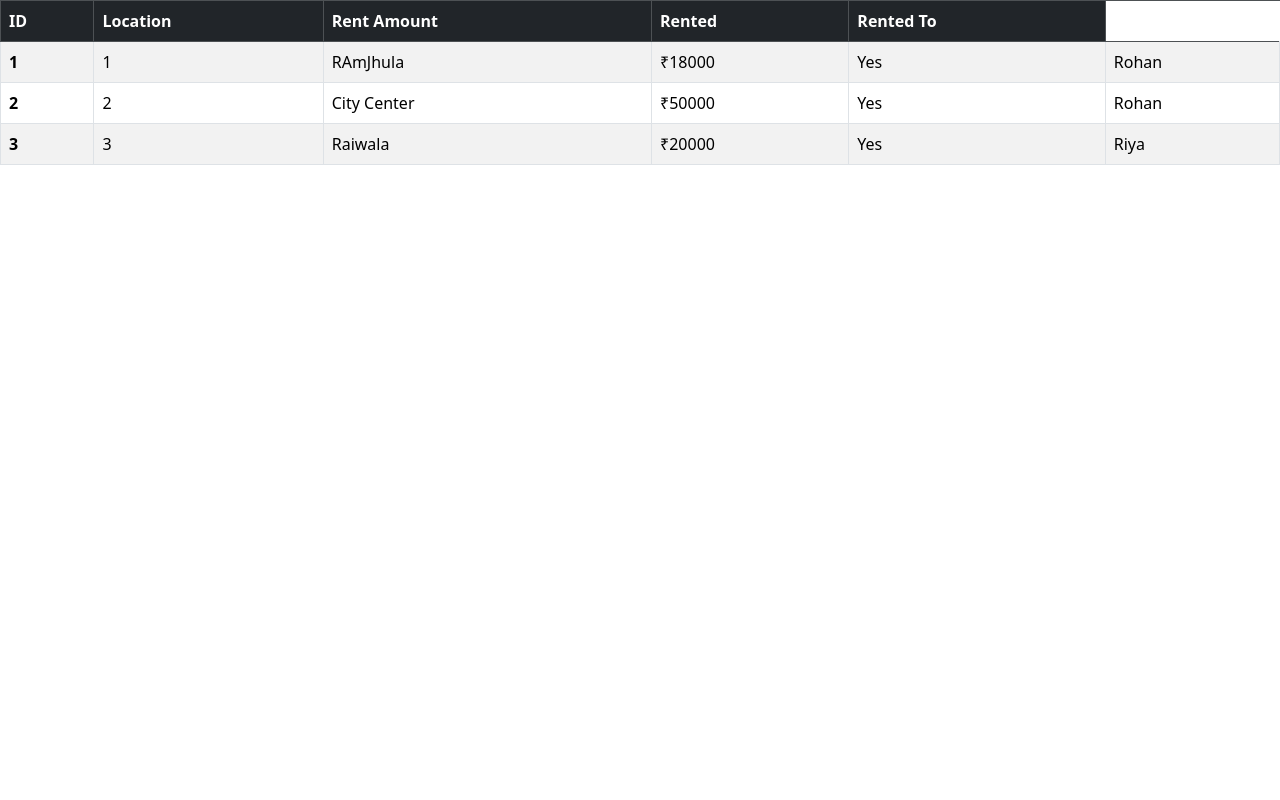
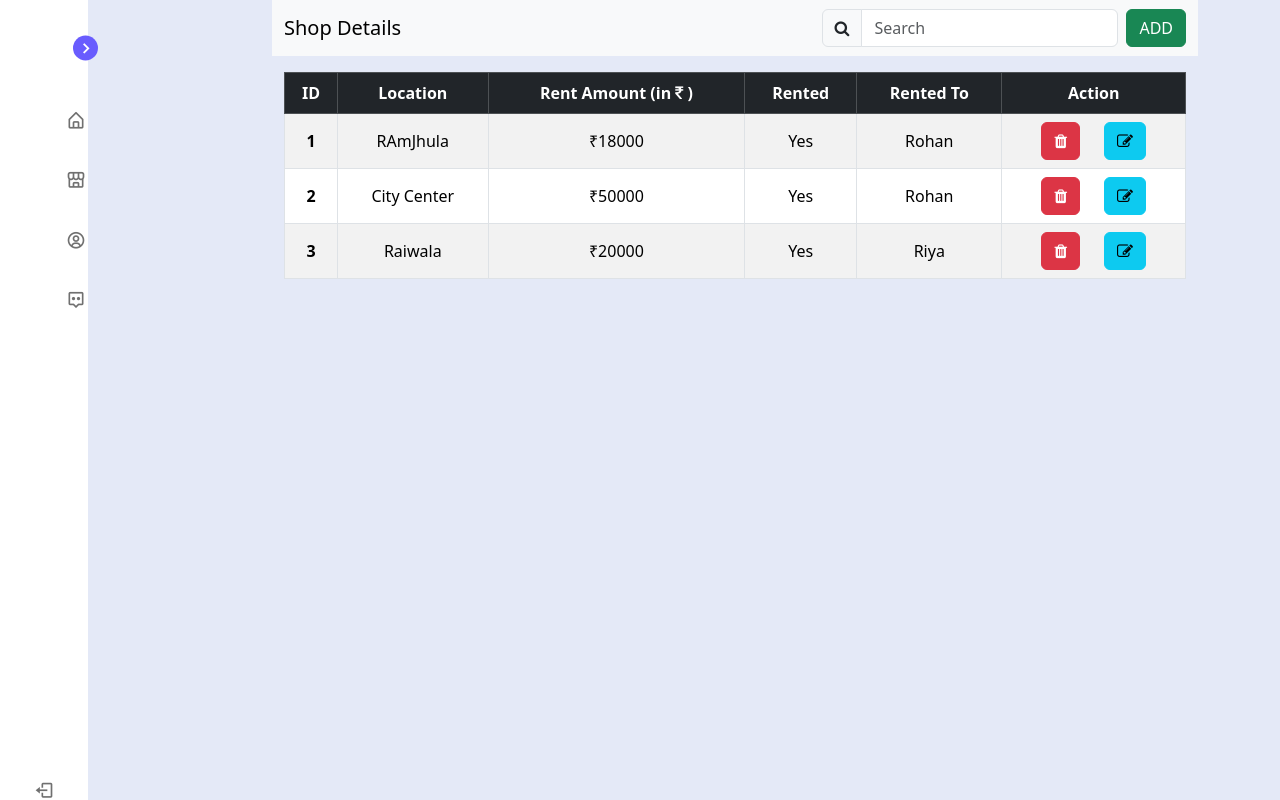
Before and after one commit to Kunal-R-Prajapati/Invoice-Management, a PHP site: page /shopdetail.php in a window 1280 px wide. Run offline with PHP 8.4, Linux system fonts and the light colour scheme; some libraries are stand-ins or nearby versions.

Commit message:
shop details php added

```diff
--- a/References/riya php/bar.php
+++ b/References/riya php/bar.php
@@ -1,6 +1,6 @@
-
 <!DOCTYPE html>
 <html lang="en">
+
 <head>
 	<meta charset="UTF-8">
 	<meta name="viewport" content="width=device-width, initial-scale=1.0">
@@ -12,6 +12,7 @@
 	<link rel="stylesheet" href="https://cdnjs.cloudflare.com/ajax/libs/font-awesome/4.7.0/css/font-awesome.min.css">
 
 </head>
+
 <body>
 	<nav class="navbar navbar-expand-lg navbar-light bg-success justif-content-around">
 		<div class="navbar-brand">
@@ -51,4 +52,5 @@
 	</nav>
 
 </body>
+
 </html>
--- a/References/riya php/log_out.php
+++ b/References/riya php/log_out.php
@@ -4,10 +4,10 @@ session_start();
 
 if(isset($_COOKIE['stuname']))
 {
-    setcookie("stuname","",time()-1."/");
+    setcookie("stuname","",time()-1.,"/");
     header("location:login.php?token=Cookie Expired,login Again");
 }
 else{
-    header("location:login.php?token=Cookie Expired,login again")
+    header("location:login.php?token=Cookie Expired,login again");
 }
 ?>
--- /dev/null
+++ b/Script/logic.js
@@ -0,0 +1,10 @@
+const body = document.querySelector("body")
+      sidebar = body.querySelector(".sidebar")
+      toggle = body.querySelector(".toggle")
+      searchbar = body.querySelector(".search-bar")
+      modeSwitch = body.querySelector(".toggle-switch")
+      modetext = body.querySelector(".mode-text")
+
+      toggle.addEventListener("click" , () =>{
+        sidebar.classList.toggle("close");
+      })
--- /dev/null
+++ b/Style/style.css
@@ -0,0 +1,175 @@
+*{
+  margin:0;
+  padding:0;
+  box-sizing:border-box;
+}
+
+:root{
+  --toggle-color:#DDD;
+  --primary-color:#695CFE;
+  --primary-color-light:#F6F5FF;
+  --body-color:#E4E9F7;
+  --sidebar-color:#FFF;
+  --text-color:#707070;
+
+  /**transition*/
+  --tran-02:all 0.2s ease;
+  --tran-03:all 0.3s ease;
+  --tran-04:all 0.4s ease;
+  --tran-05:all 0.5s ease;
+
+}
+body{
+  height:100vh;
+  background:var(--body-color);
+  transition:var(--tran-02);
+}
+
+.header .header-text .name{
+  font-weight:900;
+  font-size:25px;
+  /* margin-bottom:30px; */
+
+}
+.sidebar{
+  position:fixed;
+  top:0;
+  left:0;
+  height:100%;
+  width:250px;
+  padding:10px 14px;
+  background:var(--sidebar-color);
+  transition:var(--tran-05);
+}
+.sidebar .header{
+  position:relative;
+
+}
+.sidebar.close{
+  width:88px;
+}
+.sidebar.close .text{
+  opacity:0;
+}
+
+.sidebar .text{
+  font-size:20px;
+  font-weight:500;
+  color:var(--text-color);
+  transition:var(--tran-04);
+  white-space:pre;
+  opacity:1;
+}
+.header .header-text{
+  display:flex;
+  flex-direction:column;
+}
+.sidebar .header .toggle{
+  position:absolute;
+  top:50%;
+  right:-24px;
+  transform:translateY(-50%) rotate(180deg);
+  height:25px;
+  width:25px;
+  background:var(--primary-color);
+  display:flex;
+  align-items:center;
+  justify-content:center;
+  border-radius:50%;
+  color:var(--sidebar-color);
+  font-size:22px;
+  transition:var(--trans-03);
+}
+.sidebar.close .header .toggle{
+transform:translateY(-50%)
+}
+.sidebar li{
+  height:50px;
+  margin-top:10px;
+  list-style:none;
+  display:flex;
+  align-items:center;
+}
+.sidebar li .icon{
+  font-size:20px;
+  /* margin:10px; */
+  min-width:60px;
+  display:flex;
+  align-items:center;
+  justify-content:center;
+
+}
+.sidebar li .icon,
+.sidebar li .text{
+  color:var(--text-color);
+  transition:var(--tran-02);
+}
+.sidebar li a{
+  height:100%;
+  width:100%;
+  display:flex;
+  align-items:center;
+  text-decoration:none;
+  border-radius:6px;
+  transition:var(--tran-04);
+}
+.sidebar .search-bar{
+  background:var(--primary-color-light);
+}
+/* .search-bar input{
+  height:100%;
+  width:100%;
+  outline:none;
+  border:none;
+  border-radius:6px;
+  background:var(--primary-color-light);
+} */
+.sidebar li a:hover{
+  background:var(--primary-color);
+}
+
+.sidebar li a:hover .icon,
+.sidebar li a:hover .text{
+  color:var(--sidebar-color);
+}
+.sidebar .menubar{
+  height:calc(100% - 50px);
+  display:flex;
+  flex-direction:column;
+  justify-content:space-between
+}
+
+.menubar .mode .toggle-switch{
+  position:absolute;
+  display:flex;
+  align-items:center;
+  justify-content:center;
+  height:100%;
+  min-width:60px;
+  cursor:pointer;
+
+}
+.toggle-switch .switch{
+  position:relative;
+  height:22px;
+  width:44px;
+  border-radius:25px;
+  background:var(--toggle-color);
+}
+.switch::before{
+  content: '';
+  position:absolute;
+  height:15px;
+  width:15px;
+  border-radius:50%;
+  top:-19%;
+  left:5px;
+  cursor:pointer;
+  transform:translateY(50%);
+  background:var(--sidebar-color);
+  transition:var(--tran-03);
+
+}
+body.dark .switch::before{
+  left:20px;
+}
--- /dev/null
+++ b/bar.php
@@ -0,0 +1,52 @@
+    <nav class="sidebar close">
+      <header>
+        <div class="header">
+          <div class=" text header-text">
+            <span class="name">Shri Bharat Mandir </span>
+            <span class="name">School Society</span>
+          </div>
+          <i class="bx bx-chevron-right toggle"></i>
+        </div>
+      </header>
+      <div class="menubar">
+        <div class="menu">
+          <!-- <li class="search-bar">
+          <i class="bx bx-search icon"></i>
+          <input type="search" placeholder="Search.....">
+        </li> -->
+          <ul class="menu-link">
+            <li class="nav-link">
+              <a href="#"><i class="bx bx-home-alt icon"></i>
+                <span class="text nav-text">HOME</span>
+              </a>
+            </li>
+            <li class="nav-link">
+              <a href="#"><i class="bx bx-store-alt icon"></i>
+                <span class="text nav-text">SHOPS</span>
+              </a>
+            </li>
+            <li class="nav-link">
+              <a href="#"><i class="bx bx-user-circle icon"></i>
+                <span class="text nav-text">CUSTOMERS</span>
+              </a>
+            </li>
+            <li class="nav-link">
+              <a href="#"><i class="bx bx-message-alt-dots icon"></i>
+                <span class="text nav-text">INVOICE</span>
+              </a>
+
+          </ul>
+        </div>
+
+
+        <div class="bottom-content">
+          <li class="">
+            <a href="#">
+              <i class="bx bx-log-out icon"></i>
+              <span class="text nav-text">Logout</span>
+            </a>
+          </li>
+
+        </div>
+      </div>
+    </nav>
--- /dev/null
+++ b/footerlink.php
@@ -0,0 +1,4 @@
+<script src="https://code.jquery.com/jquery-3.2.1.slim.min.js" integrity="sha384-KJ3o2DKtIkvYIK3UENzmM7KCkRr/rE9/Qpg6aAZGJwFDMVNA/GpGFF93hXpG5KkN" crossorigin="anonymous"></script>
+<script src="https://cdn.jsdelivr.net/npm/popper.js@1.12.9/dist/umd/popper.min.js" integrity="sha384-ApNbgh9B+Y1QKtv3Rn7W3mgPxhU9K/ScQsAP7hUibX39j7fakFPskvXusvfa0b4Q" crossorigin="anonymous"></script>
+<script src="https://cdn.jsdelivr.net/npm/bootstrap@4.0.0/dist/js/bootstrap.min.js" integrity="sha384-JZR6Spejh4U02d8jOt6vLEHfe/JQGiRRSQQxSfFWpi1MquVdAyjUar5+76PVCmYl" crossorigin="anonymous"></script>
+<script src="https://cdn.jsdelivr.net/npm/bootstrap@5.3.2/dist/js/bootstrap.bundle.min.js" integrity="sha384-C6RzsynM9kWDrMNeT87bh95OGNyZPhcTNXj1NW7RuBCsyN/o0jlpcV8Qyq46cDfL" crossorigin="anonymous"></script>
--- /dev/null
+++ b/headerlink.php
@@ -0,0 +1,4 @@
+<link rel="stylesheet" href="https://cdnjs.cloudflare.com/ajax/libs/font-awesome/4.7.0/css/font-awesome.min.css">
+<link href='https://unpkg.com/boxicons@2.1.4/css/boxicons.min.css' rel='stylesheet'>
+<link href="https://cdn.jsdelivr.net/npm/bootstrap@5.3.2/dist/css/bootstrap.min.css" rel="stylesheet" integrity="sha384-T3c6CoIi6uLrA9TneNEoa7RxnatzjcDSCmG1MXxSR1GAsXEV/Dwwykc2MPK8M2HN" crossorigin="anonymous">
+<link href='https://unpkg.com/boxicons@2.1.4/css/boxicons.min.css' rel='stylesheet'>
--- a/shopdetail.php
+++ b/shopdetail.php
@@ -5,51 +5,81 @@
     <meta charset="utf-8">
     <meta name="viewport" content="width=device-width, initial-scale=1">
     <title>Details</title>
-  <link href="https://cdn.jsdelivr.net/npm/bootstrap@5.3.2/dist/css/bootstrap.min.css" rel="stylesheet" integrity="sha384-T3c6CoIi6uLrA9TneNEoa7RxnatzjcDSCmG1MXxSR1GAsXEV/Dwwykc2MPK8M2HN" crossorigin="anonymous">
+   <?php include_once("headerlink.php") ?>
+   <link rel="stylesheet" href="./Style/style.css">
 </head>
 
 <body>
-  <!-- <h1></h1> -->
+<div class="container text-center">
+<div class="row">
+    <div class="col col-2">
+<?php include_once('bar.php') ?>
+    </div>
+    <div class="flex-grow-1 col col-10">
+        <nav class="navbar bg-body-tertiary">
+            <div class="container-fluid">
+                <a class="navbar-brand">Shop Details</a>
+                <div class="d-flex">
+                    <form class="d-flex" role="search">
+                        <div class="input-group">
+                            <span class="input-group-text" id="basic-addon1"><i class="fa fa-search" aria-hidden="true"></i></span>
+                            <input class="form-control me-2" type="search" placeholder="Search" aria-label="Search">
+                        </div>
+                        <button class="btn btn-success" type="submit">ADD</button>
+                    </form>
+                </div>
+            </div>
+        </nav>
+
+        <div class="m-3"></div>
+
+        <div class="container">
+            <div class="table-responsive">
                 <table class="table table-striped table-bordered align-middle">
                     <thead>
-      <tr class="table-dark">
+                        <tr class="table-dark align-middle">
                             <th scope="col">ID</th>
                             <th scope="col">Location</th>
-        <th scope="col">Rent Amount</th>
+                            <th scope="col">Rent Amount (in <i class="fa fa-inr" aria-hidden="true"></i> )</th>
                             <th scope="col">Rented</th>
                             <th scope="col">Rented To</th>
+                            <th scope="col" style="width:fit-content;">Action</th>
                         </tr>
                     </thead>
-    <tbody >
-      <tr>
+                    <tbody>
+                    <tr class="align-middle">
                             <th scope="row">1</th>
-        <td>1</td>
                             <td>RAmJhula</td>
                             <td>₹18000</td>
                             <td>Yes</td>
                             <td>Rohan</td>
-
-
+                            <td><a href="" class="btn btn-danger me-4"><i class="fa fa-trash"></i></a><a href="" class="btn btn-info"><i class="fa fa-edit"></i></a></td>
                         </tr>
-      <tr>
+                        <tr class="align-middle">
                             <th scope="row">2</th>
-        <td>2</td>
                             <td>City Center</td>
                             <td>₹50000</td>
                             <td>Yes</td>
                             <td>Rohan</td>
+                            <td><a href="" class="btn btn-danger me-4"><i class="fa fa-trash"></i></a><a href="" class="btn btn-info"><i class="fa fa-edit"></i></a></td>
                         </tr>
-      <tr>
+                        <tr class="align-middle">
                             <th scope="row">3</th>
-        <td>3</td>
                             <td>Raiwala</td>
                             <td>₹20000</td>
                             <td>Yes</td>
                             <td>Riya</td>
+                            <td><a href="" class="btn btn-danger me-4"><i class="fa fa-trash"></i></a><a href="" class="btn btn-info"><i class="fa fa-edit"></i></a></td>
                         </tr>
                   </tbody>
                 </table>
-  <script src="https://cdn.jsdelivr.net/npm/bootstrap@5.3.2/dist/js/bootstrap.bundle.min.js" integrity="sha384-C6RzsynM9kWDrMNeT87bh95OGNyZPhcTNXj1NW7RuBCsyN/o0jlpcV8Qyq46cDfL" crossorigin="anonymous"></script>
+            </div>
+        </div>
+    </div>
+</div>
+</div>
+<script type="text/javascript" src="./Script/logic.js"></script>
+<?php include_once("footerlink.php") ?>
 </body>
 
 </html>
```
Also changed, not shown: References/riya php/form.php (+16 -14 lines), References/table.png (added). Lines whose indentation alone changed are shown as unchanged.
